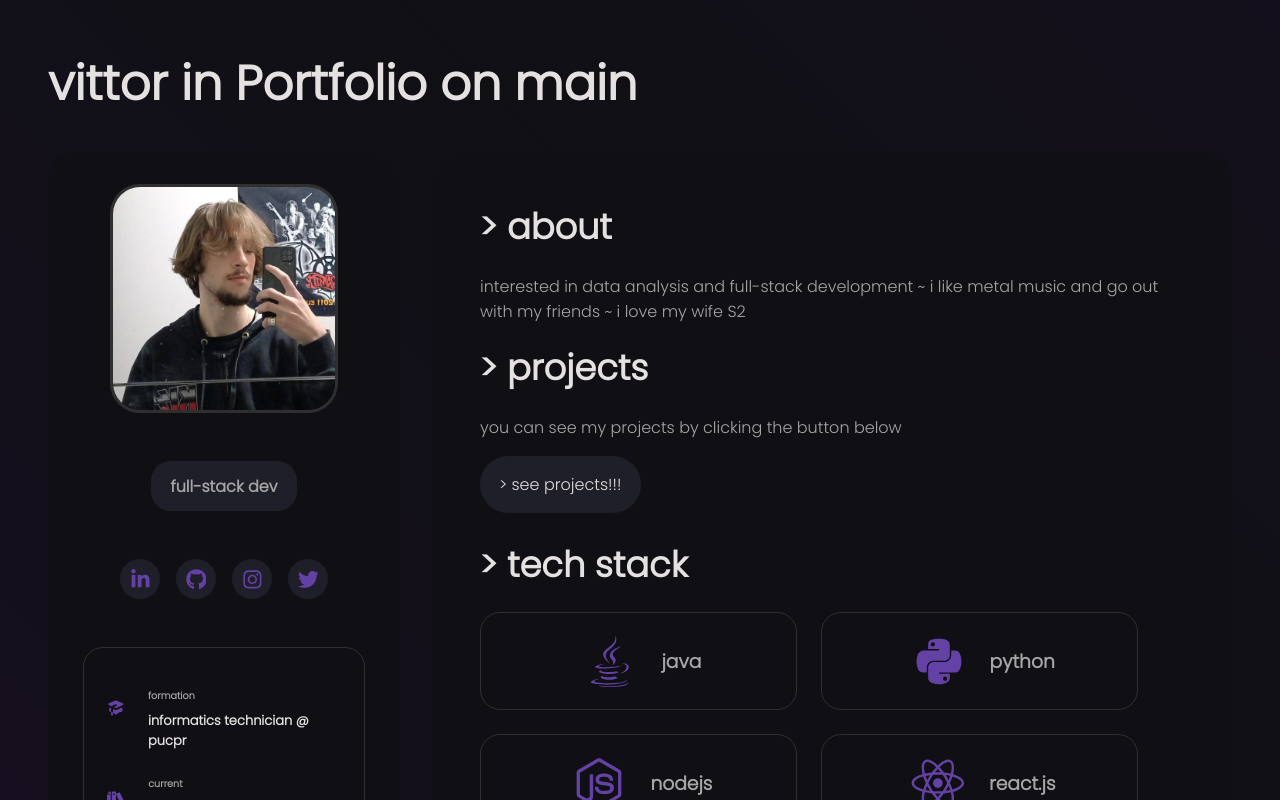
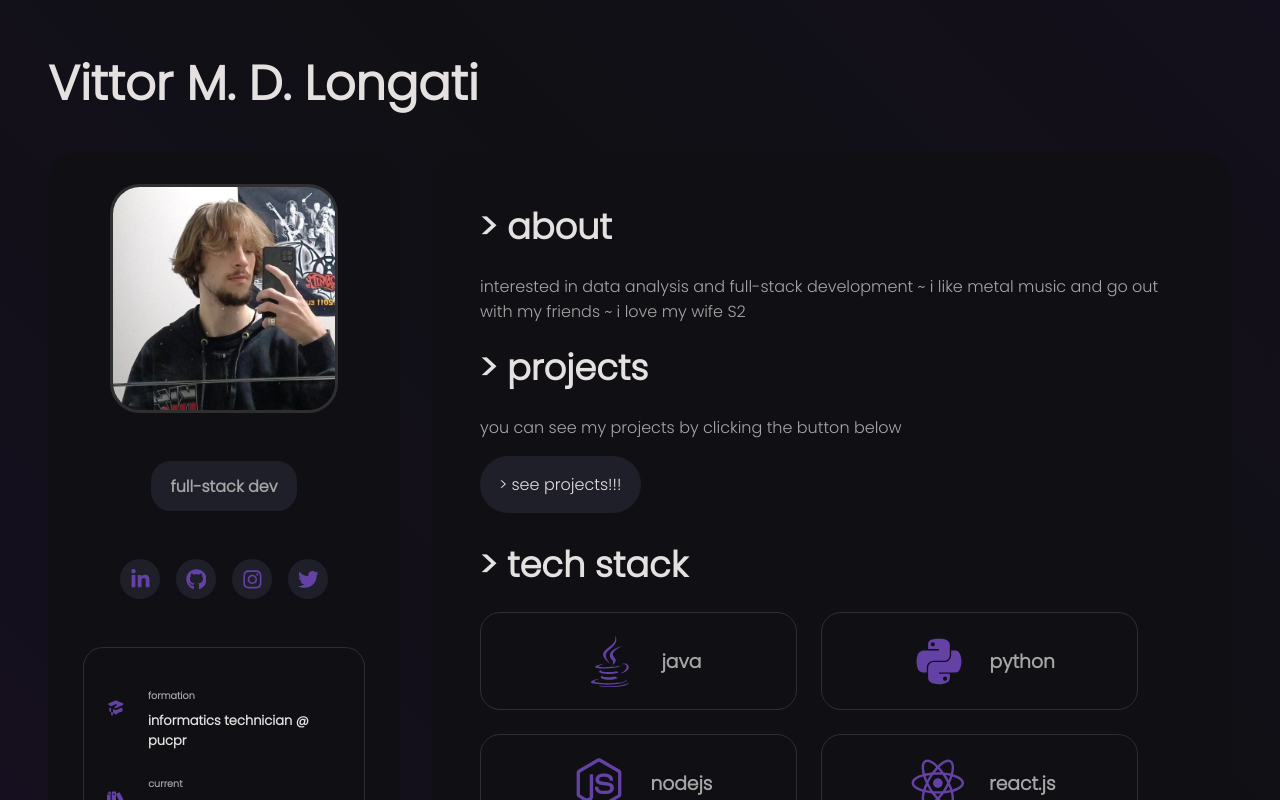
Before and after one commit to xyz2094/xyz2094.github.io, a React (Vite) app: page / in a window 1280 px wide. Shown: the top 800 px of the page. Built offline with nearby package versions, Linux system fonts and the light colour scheme.

Commit message:
updated name

```diff
--- a/src/App.jsx
+++ b/src/App.jsx
@@ -7,7 +7,7 @@ import "./styles/components/app.sass";
 function App() {
   return (
     <div id="portfolio">
-      <h1>vittor in Portfolio on main </h1>
+      <h1>Vittor M. D. Longati </h1>
       <Sidebar />
       <MainContent />
       <Footer />
```
